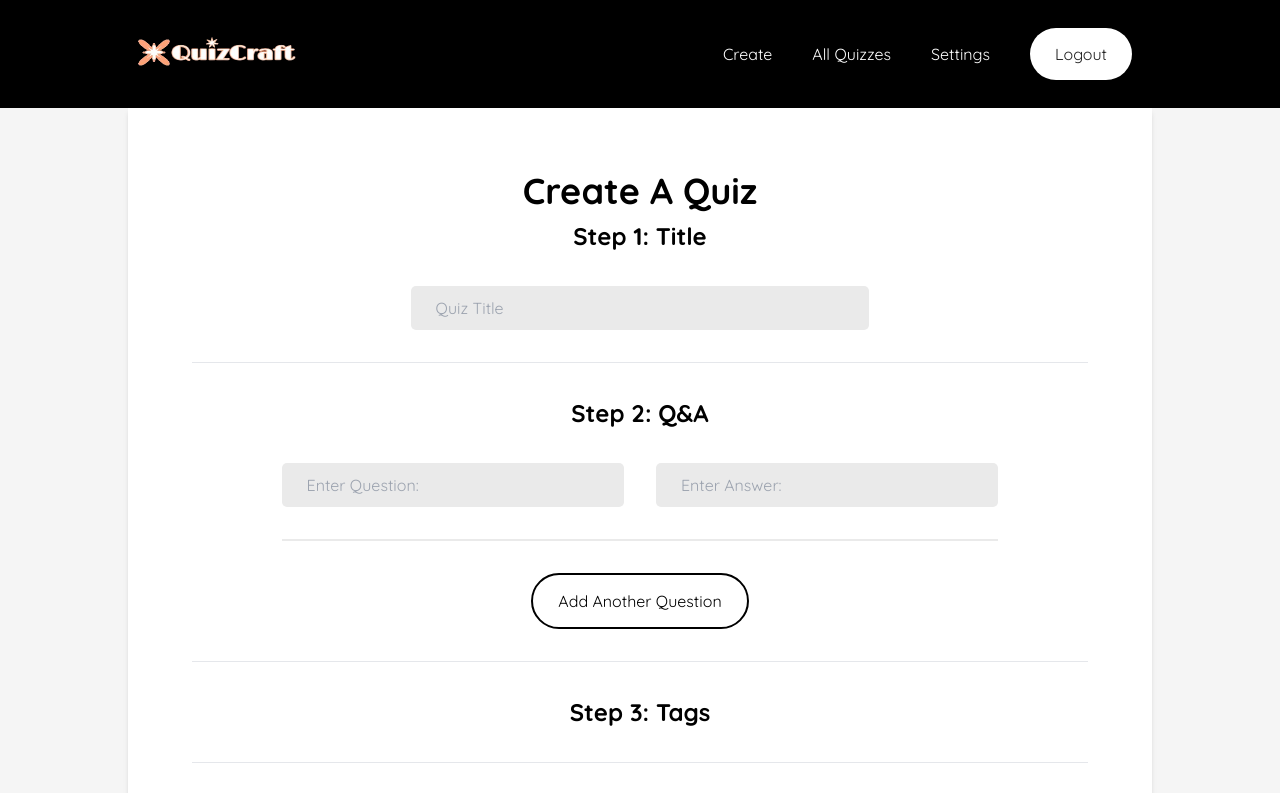
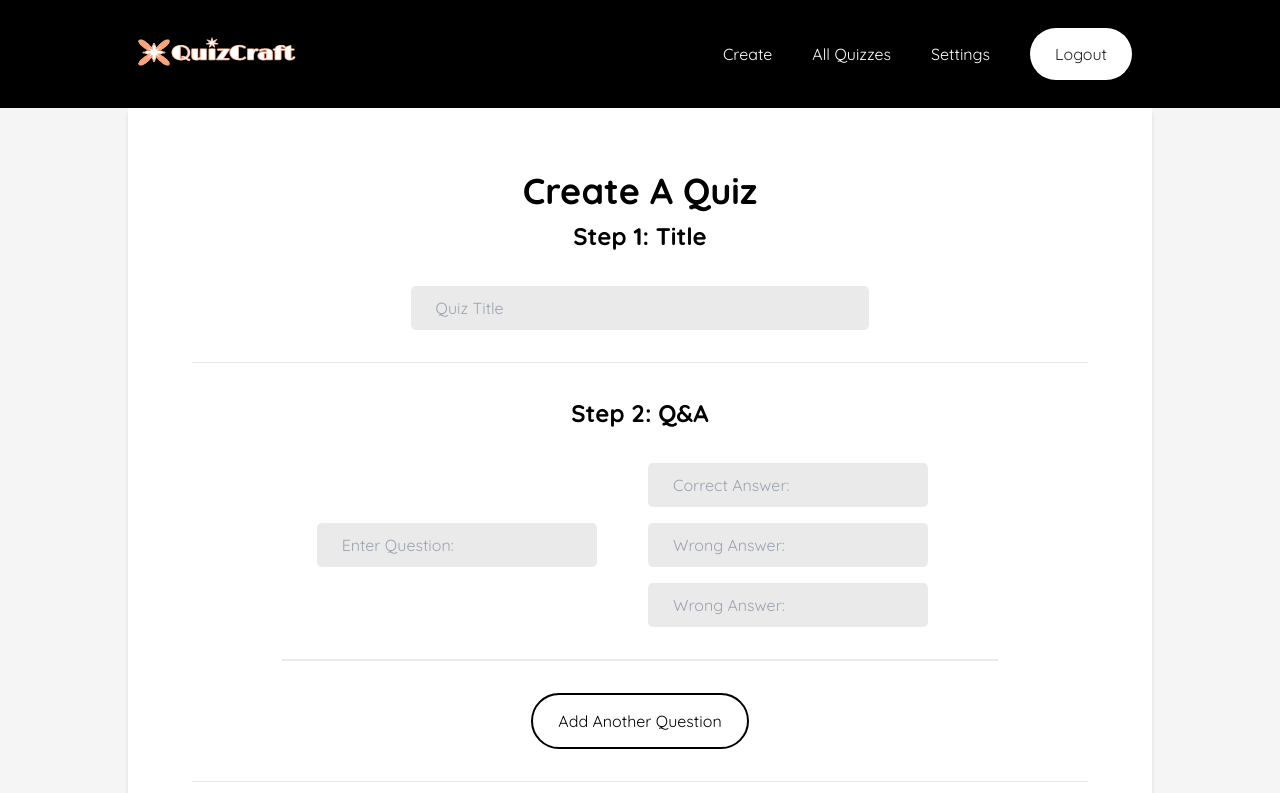
Before and after one commit to nromasanta/3680Project, a React (Vite) app: page /create in a window 1280 px wide. Shown: the top 793 px of the page. Built offline with nearby package versions, Linux system fonts and the light colour scheme; no server answers; sample sign-in values are in the browser's storage.

Commit message:
Switching to Multiple Choice Questions

```diff
--- a/src/pages/Create.jsx
+++ b/src/pages/Create.jsx
@@ -80,6 +80,7 @@ const Create = () => {
             <div className='create-question-container'>
               {questionArray.map((item, index) => (
                 <div key = {index} className='create-question'>
+                  <div className='create-what-question'>
                     <label className='create-label'>
                       <input
                         type='text'
@@ -89,15 +90,36 @@ const Create = () => {
                         required
                       />
                     </label>
+                  </div>
+                  <div className='create-answers'>
                     <label className='create-label'>
                       <input
                       type='text'
                       className='create-inputs'
-                    placeholder='Enter Answer: '
+                      placeholder='Correct Answer: '
                       onChange={(e) => setAnswer(e.target.value)}
                       required
                       />
                     </label>
+                    <label className='create-label'>
+                      <input
+                      type='text'
+                      className='create-inputs'
+                      placeholder='Wrong Answer: '
+                      onChange={(e) => setAnswer(e.target.value)}
+                      required
+                      />
+                    </label>
+                    <label className='create-label'>
+                      <input
+                      type='text'
+                      className='create-inputs'
+                      placeholder='Wrong Answer: '
+                      onChange={(e) => setAnswer(e.target.value)}
+                      required
+                      />
+                    </label>
+                  </div>
                 </div>
               ))}
             </div>
--- a/src/styles/Create.css
+++ b/src/styles/Create.css
@@ -80,9 +80,26 @@
   display: flex;
   width: 100%;
   flex-direction: row;
-  gap: 2rem;
+  justify-content: space-between;
+  align-items: center;
+  gap: 1rem;
   padding-bottom: 2rem;
   border-bottom: 2px solid #eaeaea;
+}
+
+.create-what-question {
+  display: flex;
+  width: 100%;
+  justify-content: center;
+  align-items: center;
+  height: 20%;
+}
+
+.create-answers {
+  display: flex;
+  flex-direction: column;
+  width: 100%;
+  gap: 1rem;
 }
 
 .create-question-container {
```
Lines whose indentation alone changed are shown as unchanged.
